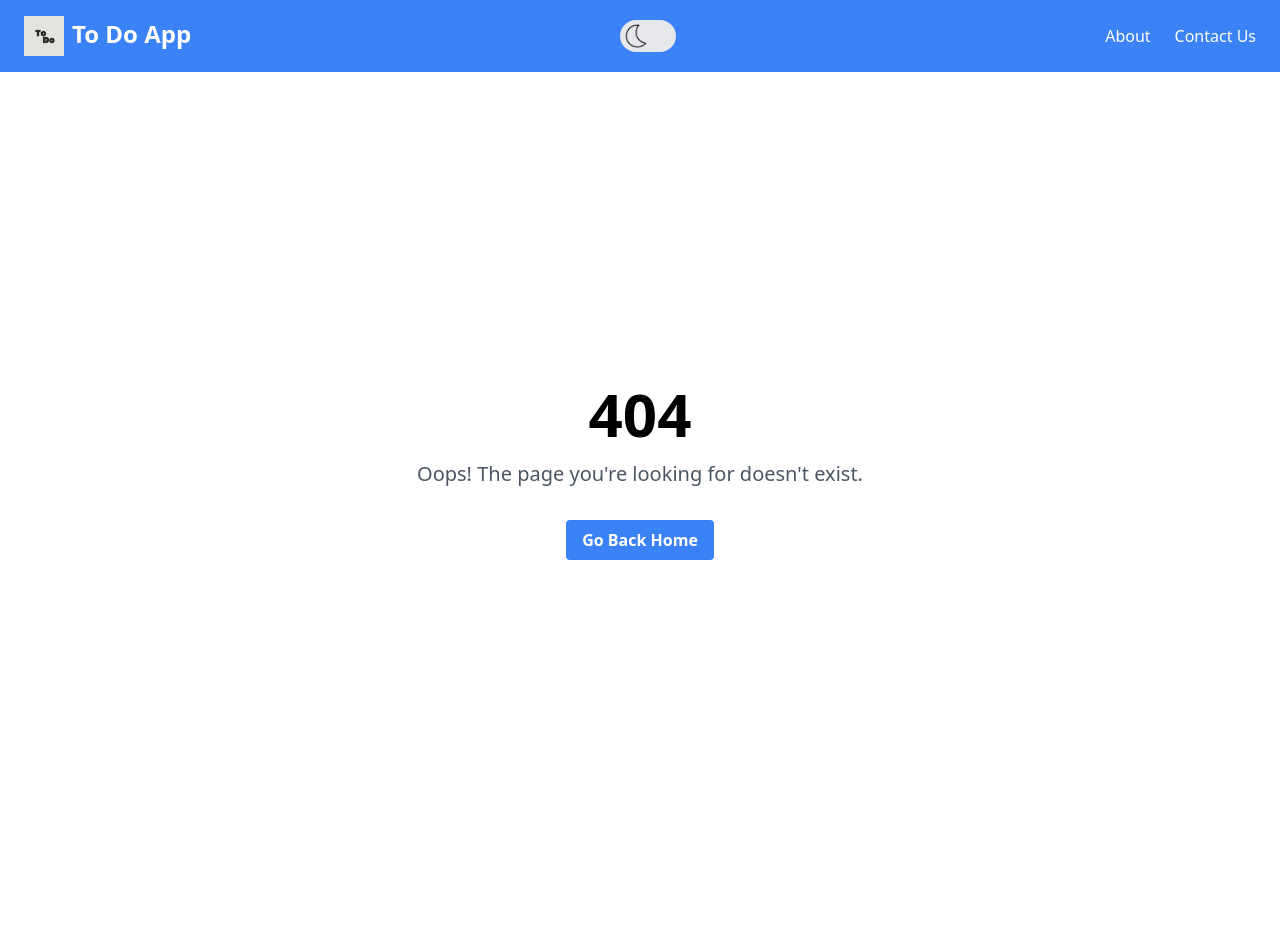
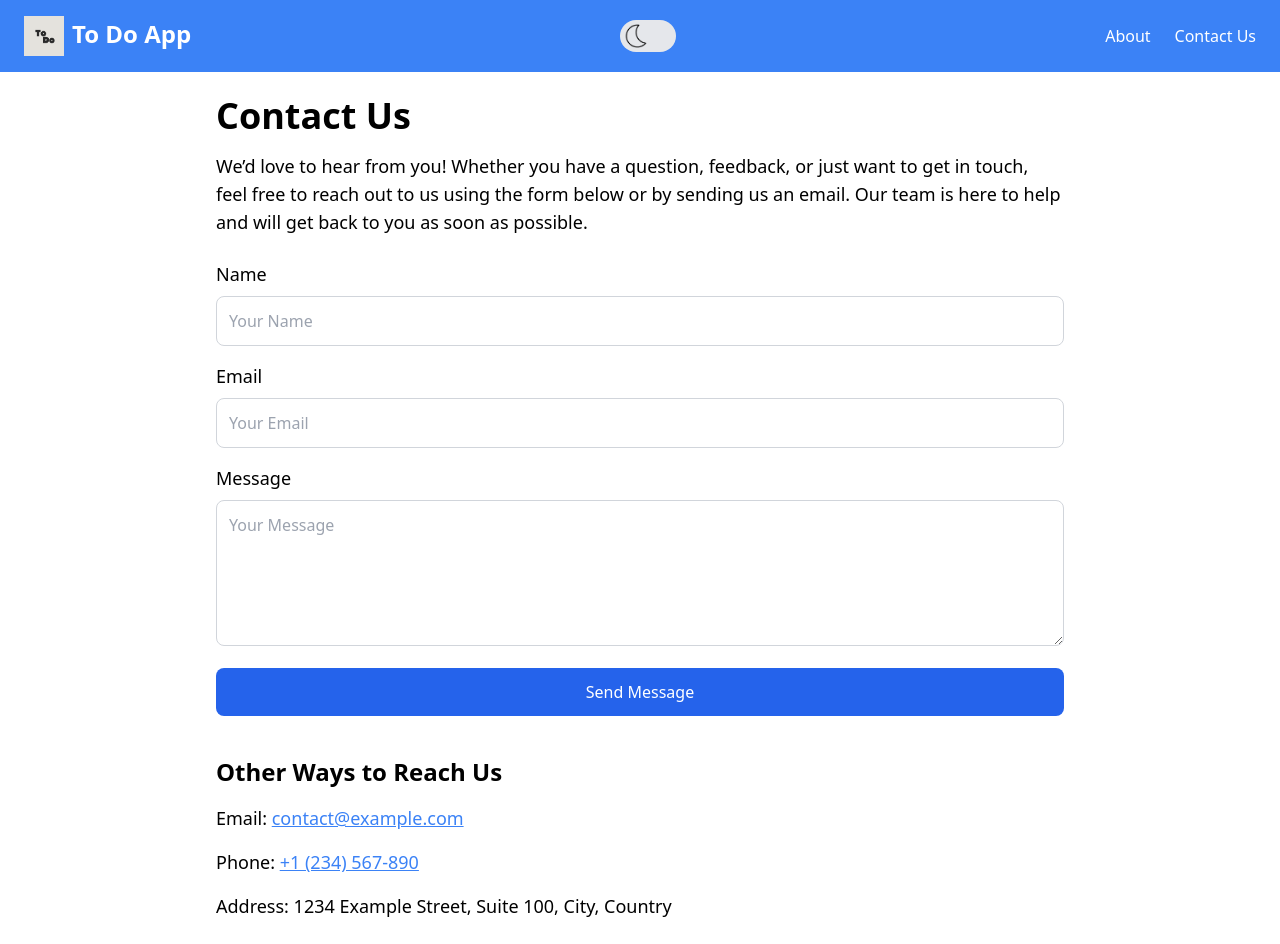
Before and after one commit to m-ahrukh/to-do, a Next.js app: page /contact in a window 1280 px wide. Before the commit this address had no page. Before the commit the page ends 872 px from the top, so only its background shows below. Built offline with nearby package versions, Linux system fonts and the light colour scheme.

Commit message:
added About us and contact us pages, connected contact us form with formspree

```diff
--- /dev/null
+++ b/src/app/about/page.tsx
@@ -0,0 +1,22 @@
+export default function About() {
+    return (
+        <div className="p-6 max-w-4xl mx-auto">
+            <h1 className="text-4xl font-bold mb-4">About Us</h1>
+            <p className="text-lg mb-6">
+                Welcome to our application! We are a team of passionate developers dedicated to creating powerful and intuitive software solutions. Our mission is to provide users with tools that make their lives easier, more organized, and more productive.
+            </p>
+            <h2 className="text-2xl font-semibold mb-4">Our Story</h2>
+            <p className="text-lg mb-6">
+                Our journey began with a simple idea: to build an application that combines functionality with ease of use. Over the years, we have grown into a team of talented individuals, each bringing unique skills and perspectives to the table. Together, we strive to push the boundaries of what's possible in software development.
+            </p>
+            <h2 className="text-2xl font-semibold mb-4">Our Vision</h2>
+            <p className="text-lg mb-6">
+                We envision a future where technology seamlessly integrates into our daily lives, empowering people to achieve their goals effortlessly. Our goal is to continue innovating and improving, so our users can focus on what truly matters.
+            </p>
+            <h2 className="text-2xl font-semibold mb-4">Contact Us</h2>
+            <p className="text-lg">
+                Have questions or feedback? We'd love to hear from you! Feel free to reach out to us at <a href="mailto:support@example.com" className="text-blue-500 underline">support@example.com</a>.
+            </p>
+        </div>
+    );
+}
--- /dev/null
+++ b/src/app/contact/page.tsx
@@ -0,0 +1,56 @@
+import React from 'react';
+
+export default function Contact() {
+    return (
+        <div className="p-6 max-w-4xl mx-auto">
+            <h1 className="text-4xl font-bold mb-4">Contact Us</h1>
+            <p className="text-lg mb-6">
+                We’d love to hear from you! Whether you have a question, feedback, or just want to get in touch, feel free to reach out to us using the form below or by sending us an email. Our team is here to help and will get back to you as soon as possible.
+            </p>
+
+            <form className="space-y-4"
+                action="https://formspree.io/f/mpwavzga"
+                method="POST">
+                <div>
+                    <label htmlFor="name" className="block text-lg font-medium mb-2">Name</label>
+                    <input type="text" id="name" name="name"  placeholder="Your Name"
+                        className="w-full p-3 border border-gray-300 rounded-lg focus:outline-none focus:ring-2 focus:ring-blue-500"
+                    />
+                </div>
+
+                <div>
+                    <label htmlFor="email" className="block text-lg font-medium mb-2">Email</label>
+                    <input type="email" id="email" name="email" placeholder="Your Email"
+                        className="w-full p-3 border border-gray-300 rounded-lg focus:outline-none focus:ring-2 focus:ring-blue-500"
+                    />
+                </div>
+
+                <div>
+                    <label htmlFor="message" className="block text-lg font-medium mb-2">Message</label>
+                    <textarea id="message" name="message" rows={5} placeholder="Your Message"
+                        className="w-full p-3 border border-gray-300 rounded-lg focus:outline-none focus:ring-2 focus:ring-blue-500"
+                    ></textarea>
+                </div>
+
+                <button type="submit"
+                    className="w-full p-3 bg-blue-600 text-white rounded-lg hover:bg-blue-500 focus:outline-none focus:ring-2 focus:ring-blue-500"
+                >
+                    Send Message
+                </button>
+            </form>
+
+            <div className="mt-10">
+                <h2 className="text-2xl font-semibold mb-4">Other Ways to Reach Us</h2>
+                <p className="text-lg mb-4">
+                    Email: <a href="mailto:contcact@example.com" className="text-blue-500 underline">contact@example.com</a>
+                </p>
+                <p className="text-lg mb-4">
+                    Phone: <a href="tel:+1234567890" className="text-blue-500 underline">+1 (234) 567-890</a>
+                </p>
+                <p className="text-lg">
+                    Address: 1234 Example Street, Suite 100, City, Country
+                </p>
+            </div>
+        </div>
+    );
+}
```
